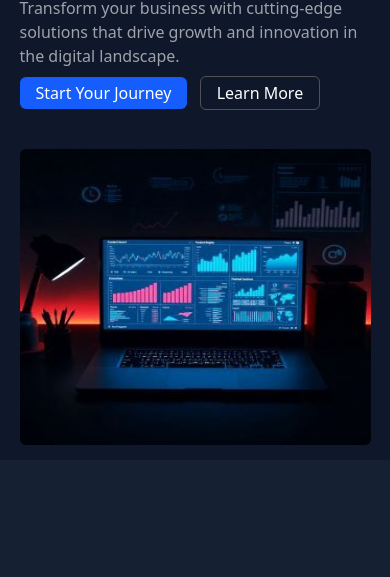
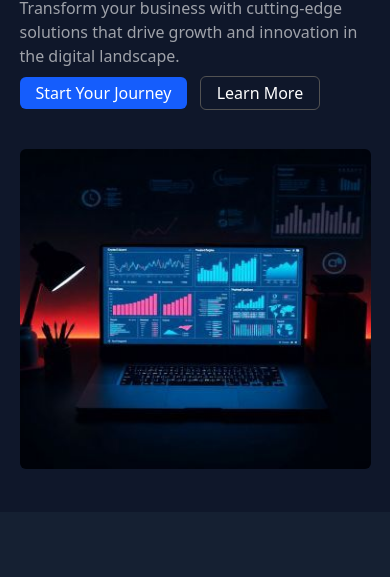
Before and after one commit to edu4life/tailwind-nexus-project-version-1, a website: page index.html in a window 390 px wide. Shown: the part 253-830 px from the top of the page. Drawn offline with nearby package versions, Linux system fonts and the light colour scheme.

Commit message:
increased the hero image hight and increased padding botom for mobile

```diff
--- a/index.html
+++ b/index.html
@@ -64,7 +64,7 @@
 
 <main>
 
-  <section class="bg-[#0f172a] pb-32 md:pb-20 pt-20" id="home">
+  <section class="bg-[#0f172a] pb-45 md:pb-5 pt-20" id="home">
    <div class=" flex flex-col w-[90%] h-110 mx-auto gap-5 md:flex-row ">
       <div>
          <h1 class="text-4xl py-2 text-white lg:text-7xl md:text-4xl gap-1">Build Your <span class="text-blue-500">Digital</span> Future</h1>
@@ -78,7 +78,7 @@
       </div>
 
     <div>
-      <img class="h-74  w-150 rounded-md" src="./images/hero-images.jpg" alt="">
+      <img class="h-80  w-150 rounded-md" src="./images/hero-images.jpg" alt="">
     </div>
    </div>
   </section>
```
Also changed, not shown: css/output.css.
